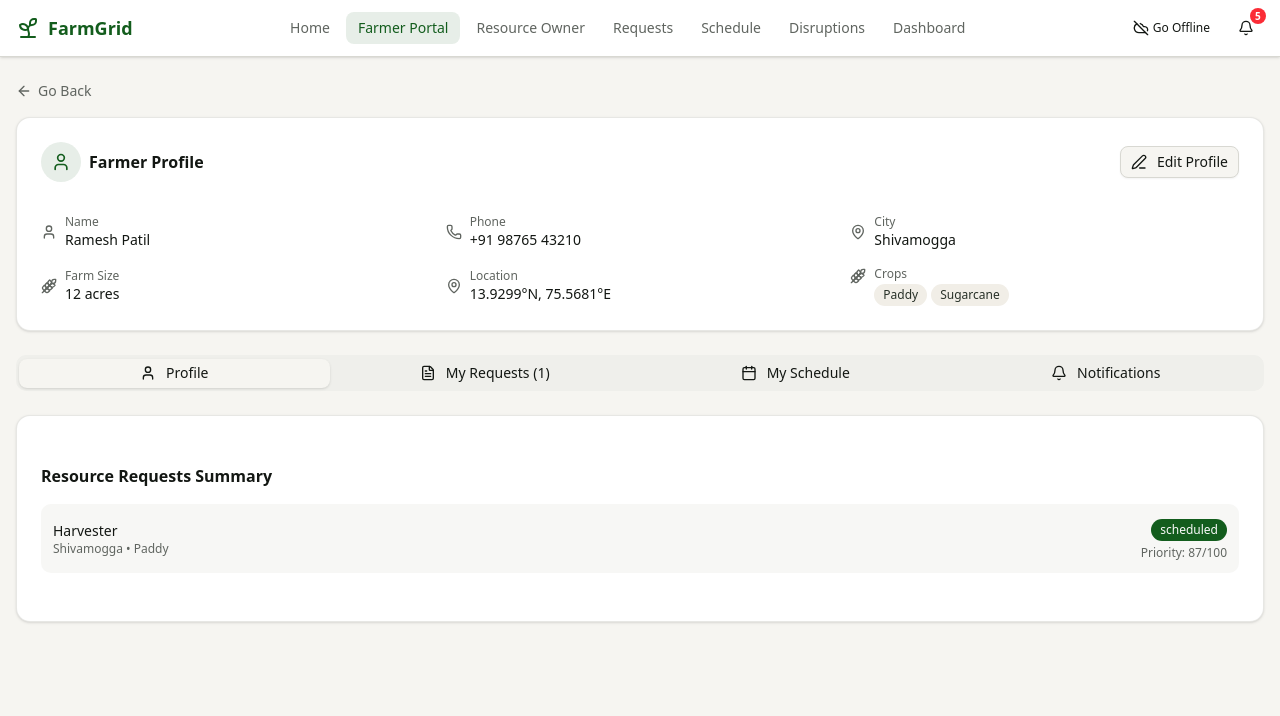
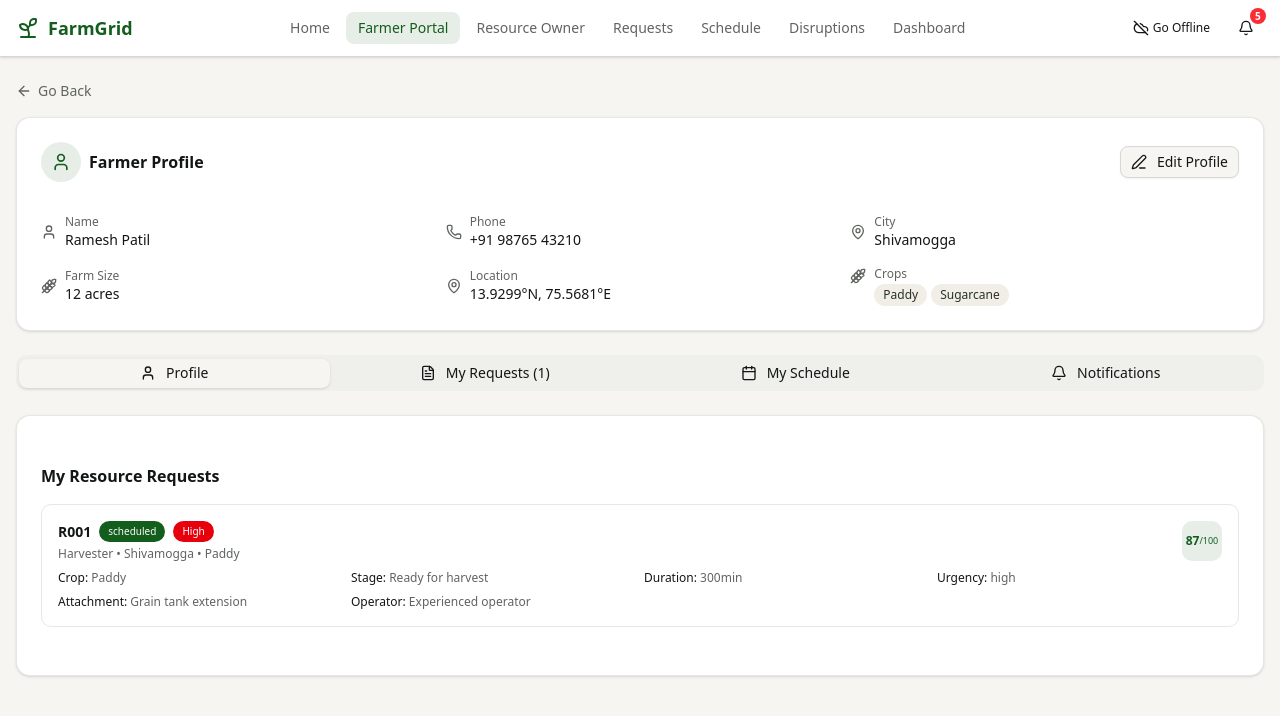
Before and after one commit to kusumasr96/farmcoord-system, a React (Vite) app: page /farmer-portal in a window 1280 px wide. Both pictures are taken after a click on the element 218 px from the left and 349 px from the top of the page. Shown: the top 716 px of the page. Built offline with nearby package versions, Linux system fonts and the light colour scheme.

Commit message:
Freebuff: FARMGRID — FINAL UPDATE PROMPT

```diff
--- a/src/context/AppContext.tsx
+++ b/src/context/AppContext.tsx
@@ -248,7 +248,7 @@ function isSlotFree(
   return true;
 }
 
-function haversineKm(lat1: number, lon1: number, lat2: number, lon2: number): number {
+export function haversineKm(lat1: number, lon1: number, lat2: number, lon2: number): number {
   const R = 6371;
   const dLat = ((lat2 - lat1) * Math.PI) / 180;
   const dLon = ((lon2 - lon1) * Math.PI) / 180;
--- a/src/pages/Dashboard.tsx
+++ b/src/pages/Dashboard.tsx
@@ -24,8 +24,15 @@ export default function Dashboard() {
   const pending = state.requests.filter((r) => r.status === "pending" || r.status === "priority_calculated");
   const conflicted = state.requests.filter((r) => r.status === "conflict_detected");
   const highPriority = state.requests.filter((r) => r.priority.total >= 70);
-  const availableResources = state.resources.filter((r) => r.available && r.maintenanceStatus === "Operational");
   const weatherNotifs = state.notifications.filter((n) => n.type === "weather_alert" && !n.read);
+  // Available = Total resources minus unique resources that have a confirmed schedule
+  const scheduledWithSlot = state.requests.filter((r) => r.schedule);
+  const occupiedResourceIds = new Set(
+    scheduledWithSlot.map((r) => r.schedule!.resourceId)
+  );
+  const availableResources = state.resources.filter(
+    (r) => r.available && r.maintenanceStatus === "Operational" && !occupiedResourceIds.has(r.id)
+  );
 
   return (
     <div>
--- a/src/pages/FarmerPortal.tsx
+++ b/src/pages/FarmerPortal.tsx
@@ -297,25 +297,79 @@ export default function FarmerPortal() {
         <TabsContent value="profile">
           <Card className="border-border/60">
             <CardContent className="p-6">
-              <h3 className="font-semibold mb-4">Resource Requests Summary</h3>
+              <h3 className="font-semibold mb-4">My Resource Requests</h3>
               {requests.length === 0 ? (
-                <p className="text-muted-foreground text-sm">No resource requests yet.</p>
+                <div className="text-center py-6">
+                  <p className="text-muted-foreground text-sm mb-3">No resource requests yet.</p>
+                  <Link to={`/requests/new?farmerId=${farmer.id}`}>
+                    <Button size="sm">
+                      <Plus className="h-4 w-4 mr-1" />
+                      Create Your First Request
+                    </Button>
+                  </Link>
+                </div>
               ) : (
                 <div className="space-y-3">
                   {requests.map((req) => (
-                    <div key={req.id} className="flex items-center justify-between p-3 bg-muted/50 rounded-lg">
-                      <div>
-                        <p className="font-medium text-sm">{req.resourceType}</p>
-                        <p className="text-xs text-muted-foreground">{req.city} • {req.crop}</p>
+                    <div key={req.id} className="p-4 border border-border/60 rounded-lg">
+                      <div className="flex items-start justify-between gap-3 mb-2">
+                        <div>
+                          <div className="flex items-center gap-2 mb-1">
+                            <span className="font-semibold text-sm">{req.id}</span>
+                            <Badge variant={req.status === "scheduled" ? "default" : req.status === "conflict_detected" ? "destructive" : "secondary"} className="text-[10px]">
+                              {req.status.replace(/_/g, " ")}
+                            </Badge>
+                            {req.priority.total >= 70 && (
+                              <Badge variant="destructive" className="text-[10px]">High</Badge>
+                            )}
+                          </div>
+                          <p className="text-xs text-muted-foreground">{req.resourceType} • {req.city} • {req.crop}</p>
+                        </div>
+                        <div className="text-right shrink-0">
+                          <div className="inline-flex items-center justify-center w-10 h-10 rounded-lg bg-primary/10 text-primary font-bold text-xs">
+                            {req.priority.total}<span className="text-[9px] font-normal">/100</span>
+                          </div>
+                        </div>
                       </div>
-                      <div className="text-right">
-                        <Badge variant={req.status === "scheduled" ? "default" : req.status === "conflict_detected" ? "destructive" : "secondary"}>
-                          {req.status.replace(/_/g, " ")}
-                        </Badge>
-                        <p className="text-xs text-muted-foreground mt-1">
-                          Priority: {req.priority.total}/100
-                        </p>
+                      <div className="grid grid-cols-2 md:grid-cols-4 gap-2 text-xs text-muted-foreground">
+                        <div>
+                          <span className="text-foreground font-medium">Crop:</span> {req.crop}
+                        </div>
+                        <div>
+                          <span className="text-foreground font-medium">Stage:</span> {req.cropStage}
+                        </div>
+                        <div>
+                          <span className="text-foreground font-medium">Duration:</span> {req.duration}min
+                        </div>
+                        <div>
+                          <span className="text-foreground font-medium">Urgency:</span> {req.urgency}
+                        </div>
+                        <div>
+                          <span className="text-foreground font-medium">Attachment:</span> {req.attachmentNeeded}
+                        </div>
+                        <div>
+                          <span className="text-foreground font-medium">Operator:</span> {req.operatorRequirement}
+                        </div>
+                        {req.conflict && (
+                          <div className="col-span-2">
+                            <span className="text-red-600 font-medium">⚠️ Conflict:</span>{" "}
+                            <span className="text-red-700">{req.conflict.resolution}</span>
+                          </div>
+                        )}
                       </div>
+                      {req.schedule && (
+                        <div className="mt-2 p-2 bg-primary/5 border border-primary/10 rounded text-xs">
+                          <p className="font-medium text-foreground">📅 Scheduled</p>
+                          <p className="text-muted-foreground">
+                            Resource: {req.schedule.resourceId} • Date: {new Date(req.schedule.start).toLocaleDateString()} • Time: {" "}
+                            {new Date(req.schedule.start).toLocaleTimeString([], { hour: "2-digit", minute: "2-digit" })} – {" "}
+                            {new Date(req.schedule.end).toLocaleTimeString([], { hour: "2-digit", minute: "2-digit" })}
+                          </p>
+                          {req.schedule.travelTime > 0 && (
+                            <p className="text-muted-foreground">Travel: {req.schedule.travelTime}min • Buffer: {req.schedule.bufferTime}min</p>
+                          )}
+                        </div>
+                      )}
                     </div>
                   ))}
                 </div>
--- a/src/pages/Landing.tsx
+++ b/src/pages/Landing.tsx
@@ -104,7 +104,7 @@ export default function Landing() {
                 </Button>
               </Link>
               <Link to="/resource-owner">
-                <Button size="lg" variant="outline" className="border-white/30 text-white hover:bg-white/10 font-semibold px-8">
+                <Button size="lg" variant="outline" className="border-white/30 hover:bg-white/10 font-semibold px-8" style={{ color: "white" }}>
                   Manage Resources
                 </Button>
               </Link>
@@ -226,7 +226,7 @@ export default function Landing() {
               </Button>
             </Link>
             <Link to="/dashboard">
-              <Button size="lg" variant="outline" className="border-white/30 text-white hover:bg-white/10 font-semibold px-8">
+              <Button size="lg" variant="outline" className="border-white/30 hover:bg-white/10 font-semibold px-8" style={{ color: "white" }}>
                 View Dashboard
               </Button>
             </Link>
--- a/src/pages/Schedule.tsx
+++ b/src/pages/Schedule.tsx
@@ -24,7 +24,13 @@ export default function Schedule() {
   const scheduled = state.requests.filter((r) => r.schedule);
   const conflicted = state.requests.filter((r) => r.conflict);
   const highPriority = state.requests.filter((r) => r.priority.total >= 70);
-  const availableResources = state.resources.filter((r) => r.available && r.maintenanceStatus === "Operational");
+  // Available = Total resources minus unique resources that have a confirmed schedule
+  const occupiedResourceIds = new Set(
+    scheduled.map((r) => r.schedule!.resourceId)
+  );
+  const availableResources = state.resources.filter(
+    (r) => r.available && r.maintenanceStatus === "Operational" && !occupiedResourceIds.has(r.id)
+  );
 
   // Group schedule by date
   const byDate: Record<string, typeof scheduled> = {};
```
Also changed, not shown: src/pages/NewRequest.tsx (+61 -1 lines).
